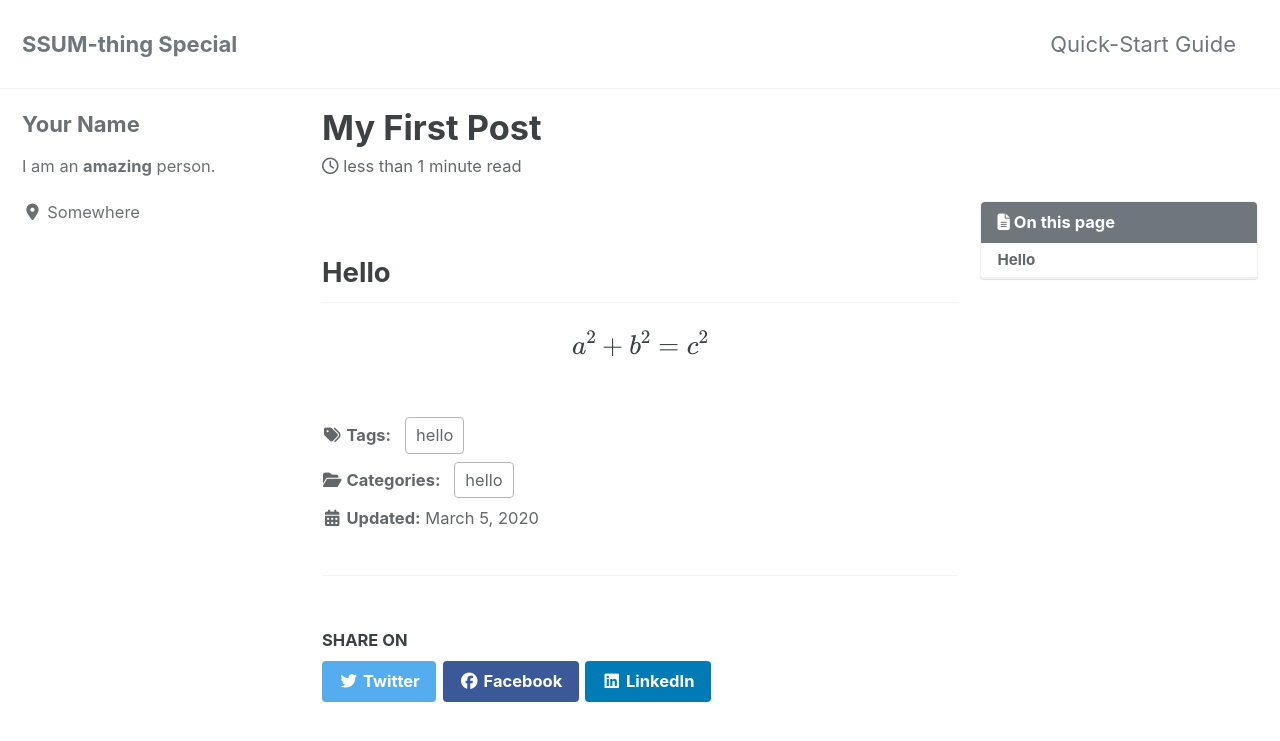
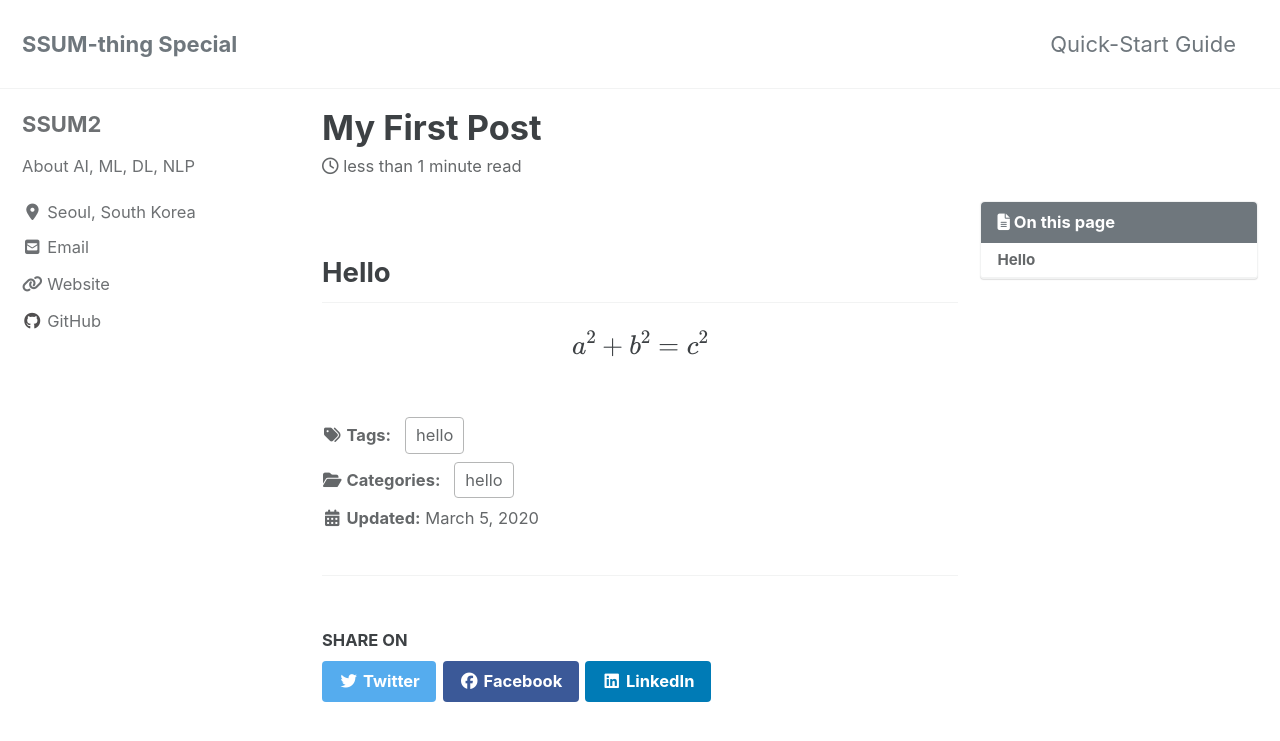
Before and after one commit to ssum-2/ssum-2.github.io, a Jekyll site: the page built from _posts/2020-03-05-hello.md, in a window 1280 px wide and 900 px high. Shown: the top 741 px of the window. Built offline with Jekyll 4.4.1, drawn with Linux system fonts in a browser that asks for light colours; cached includes are drawn as plain includes; nearby versions of some CDN libraries; formulas are drawn with MathJax 3.

Commit message:
Edit config

```diff
--- a/_config.yml
+++ b/_config.yml
@@ -107,30 +107,30 @@ analytics:
 
 # Site Author
 author:
-  name             : "Your Name"
+  name             : "SSUM2"
   avatar           : # path of avatar image, e.g. "/assets/images/bio-photo.jpg"
-  bio              : "I am an **amazing** person."
-  location         : "Somewhere"
+  bio              : "About AI, ML, DL, NLP"
+  location         : "Seoul, South Korea"
   email            :
   links:
     - label: "Email"
       icon: "fas fa-fw fa-envelope-square"
-      # url: mailto:your.name@email.com
+      url: mailto:ssum0222@gmail.com
     - label: "Website"
       icon: "fas fa-fw fa-link"
-      # url: "https://your-website.com"
-    - label: "Twitter"
-      icon: "fab fa-fw fa-twitter-square"
-      # url: "https://twitter.com/"
-    - label: "Facebook"
-      icon: "fab fa-fw fa-facebook-square"
-      # url: "https://facebook.com/"
+      url: "https://ssum02.github.io"
+#    - label: "Twitter"
+#      icon: "fab fa-fw fa-twitter-square"
+#      # url: "https://twitter.com/"
+#    - label: "Facebook"
+#      icon: "fab fa-fw fa-facebook-square"
+#      # url: "https://facebook.com/"
     - label: "GitHub"
       icon: "fab fa-fw fa-github"
-      # url: "https://github.com/"
-    - label: "Instagram"
-      icon: "fab fa-fw fa-instagram"
-      # url: "https://instagram.com/"
+      url: "https://github.com/ssum-2"
+#    - label: "Instagram"
+#      icon: "fab fa-fw fa-instagram"
+#      # url: "https://instagram.com/"
 
 # Site Footer
 footer:
```
Also changed, not shown: _posts/2020-03-05-hello.md (+1 -1 lines), README.md.
